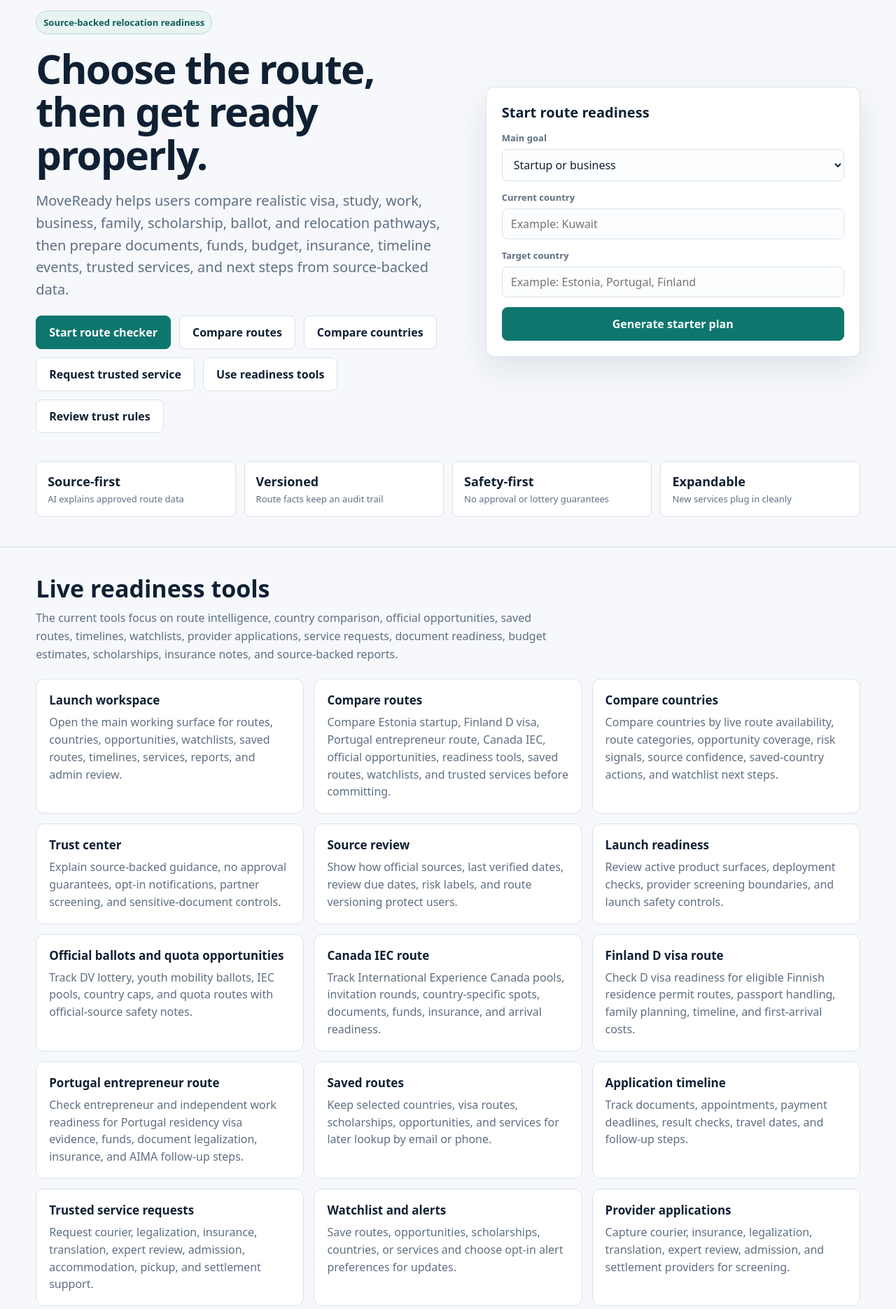
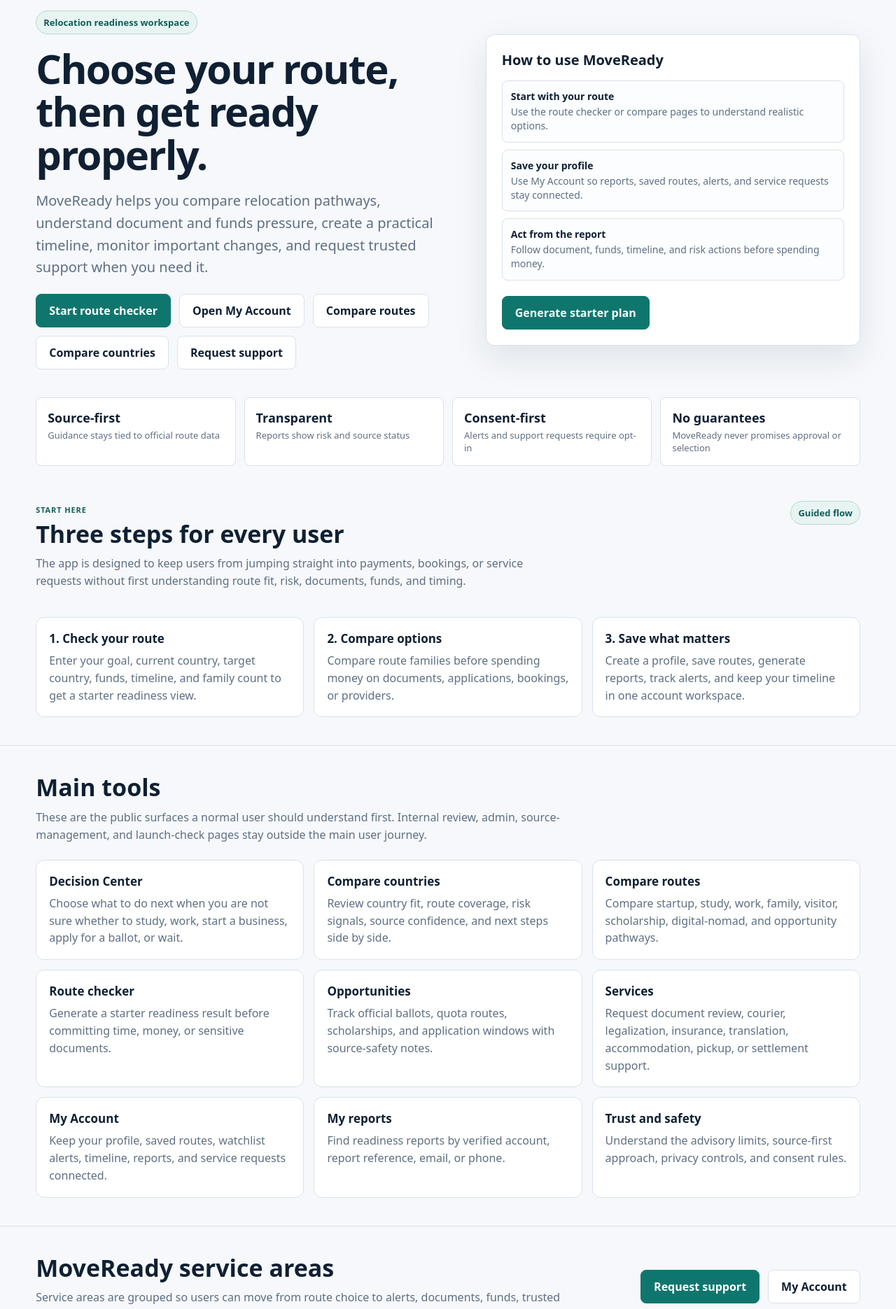
Before and after one commit to SirBM201/SirBM201-moveready-frontend, a Next.js app: page / in a window 1280 px wide. Shown: the part 120-1991 px from the top of the page at 70% size. Built offline with nearby package versions, Linux system fonts and the light colour scheme.

Commit message:
Simplify public home navigation and quick start

```diff
--- a/app/page.tsx
+++ b/app/page.tsx
@@ -1,124 +1,77 @@
 import SiteHeader from "@/components/SiteHeader";
 import { platformModules } from "@/lib/platformModules";
 
-const liveRoutes = [
+const quickStart = [
   {
-    title: "Launch workspace",
-    href: "/workspace",
-    text: "Open the main working surface for routes, countries, opportunities, watchlists, saved routes, timelines, services, reports, and admin review.",
+    title: "1. Check your route",
+    href: "/route-checker",
+    text: "Enter your goal, current country, target country, funds, timeline, and family count to get a starter readiness view.",
+  },
+  {
+    title: "2. Compare options",
+    href: "/compare",
+    text: "Compare route families before spending money on documents, applications, bookings, or providers.",
+  },
+  {
+    title: "3. Save what matters",
+    href: "/dashboard",
+    text: "Create a profile, save routes, generate reports, track alerts, and keep your timeline in one account workspace.",
+  },
+];
+
+const publicTools = [
+  {
+    title: "Decision Center",
+    href: "/decision-center",
+    text: "Choose what to do next when you are not sure whether to study, work, start a business, apply for a ballot, or wait.",
+  },
+  {
+    title: "Compare countries",
+    href: "/country-comparison",
+    text: "Review country fit, route coverage, risk signals, source confidence, and next steps side by side.",
   },
   {
     title: "Compare routes",
     href: "/compare",
-    text: "Compare Estonia startup, Finland D visa, Portugal entrepreneur route, Canada IEC, official opportunities, readiness tools, saved routes, watchlists, and trusted services before committing.",
-  },
-  {
-    title: "Compare countries",
-    href: "/country-comparison",
-    text: "Compare countries by live route availability, route categories, opportunity coverage, risk signals, source confidence, saved-country actions, and watchlist next steps.",
-  },
-  {
-    title: "Trust center",
-    href: "/trust",
-    text: "Explain source-backed guidance, no approval guarantees, opt-in notifications, partner screening, and sensitive-document controls.",
-  },
-  {
-    title: "Source review",
-    href: "/sources",
-    text: "Show how official sources, last verified dates, review due dates, risk labels, and route versioning protect users.",
-  },
-  {
-    title: "Launch readiness",
-    href: "/launch-readiness",
-    text: "Review active product surfaces, deployment checks, provider screening boundaries, and launch safety controls.",
-  },
-  {
-    title: "Official ballots and quota opportunities",
-    href: "/opportunities",
-    text: "Track DV lottery, youth mobility ballots, IEC pools, country caps, and quota routes with official-source safety notes.",
-  },
-  {
-    title: "Canada IEC route",
-    href: "/routes/canada-iec",
-    text: "Track International Experience Canada pools, invitation rounds, country-specific spots, documents, funds, insurance, and arrival readiness.",
-  },
-  {
-    title: "Finland D visa route",
-    href: "/routes/finland-d-visa",
-    text: "Check D visa readiness for eligible Finnish residence permit routes, passport handling, family planning, timeline, and first-arrival costs.",
-  },
-  {
-    title: "Portugal entrepreneur route",
-    href: "/routes/portugal-entrepreneur",
-    text: "Check entrepreneur and independent work readiness for Portugal residency visa evidence, funds, document legalization, insurance, and AIMA follow-up steps.",
-  },
-  {
-    title: "Saved routes",
-    href: "/saved-routes",
-    text: "Keep selected countries, visa routes, scholarships, opportunities, and services for later lookup by email or phone.",
-  },
-  {
-    title: "Application timeline",
-    href: "/timeline",
-    text: "Track documents, appointments, payment deadlines, result checks, travel dates, and follow-up steps.",
-  },
-  {
-    title: "Trusted service requests",
-    href: "/services",
-    text: "Request courier, legalization, insurance, translation, expert review, admission, accommodation, pickup, and settlement support.",
-  },
-  {
-    title: "Watchlist and alerts",
-    href: "/watchlist",
-    text: "Save routes, opportunities, scholarships, countries, or services and choose opt-in alert preferences for updates.",
-  },
-  {
-    title: "Provider applications",
-    href: "/partners/apply",
-    text: "Capture courier, insurance, legalization, translation, expert review, admission, and settlement providers for screening.",
-  },
-  {
-    title: "Readiness tools",
-    href: "/readiness",
-    text: "Check name consistency, documents, proof-of-funds gaps, and refusal-risk indicators before submitting evidence.",
-  },
-  {
-    title: "Estonia startup route",
-    href: "/routes/estonia-startup",
-    text: "Review Startup Committee, D visa, document, funds, insurance, and budget readiness for Estonia startup founders.",
+    text: "Compare startup, study, work, family, visitor, scholarship, digital-nomad, and opportunity pathways.",
   },
   {
     title: "Route checker",
     href: "/route-checker",
-    text: "Compare study, work, startup, family, scholarship, visitor, and digital-nomad pathways before spending money.",
+    text: "Generate a starter readiness result before committing time, money, or sensitive documents.",
   },
   {
-    title: "Document checklist",
-    href: "/document-checklist",
-    text: "Turn a route into a practical document list with required, conditional, and recommended items.",
+    title: "Opportunities",
+    href: "/opportunities",
+    text: "Track official ballots, quota routes, scholarships, and application windows with source-safety notes.",
   },
   {
-    title: "Funds and budget readiness",
-    href: "/budget-calculator",
-    text: "Estimate application costs, proof-of-funds pressure, insurance, travel, accommodation, and first-arrival costs.",
+    title: "Services",
+    href: "/services",
+    text: "Request document review, courier, legalization, insurance, translation, accommodation, pickup, or settlement support.",
   },
   {
-    title: "Scholarship matching",
-    href: "/scholarships",
-    text: "Help students find funding routes without making scholarship research the whole product.",
+    title: "My Account",
+    href: "/dashboard",
+    text: "Keep your profile, saved routes, watchlist alerts, timeline, reports, and service requests connected.",
   },
   {
-    title: "Readiness reports",
-    href: "/report-preview",
-    text: "Generate a route-specific action plan with risk notes, source status, and next steps.",
+    title: "My reports",
+    href: "/my-reports",
+    text: "Find readiness reports by verified account, report reference, email, or phone.",
+  },
+  {
+    title: "Trust and safety",
+    href: "/trust",
+    text: "Understand the advisory limits, source-first approach, privacy controls, and consent rules.",
   },
 ];
 
 const trustItems = [
-  { value: "Source-first", label: "AI explains approved route data" },
-  { value: "Versioned", label: "Route facts keep an audit trail" },
-  { value: "Safety-first", label: "No approval or lottery guarantees" },
-  { value: "Expandable", label: "New services plug in cleanly" },
+  { value: "Source-first", label: "Guidance stays tied to official route data" },
+  { value: "Transparent", label: "Reports show risk and source status" },
+  { value: "Consent-first", label: "Alerts and support requests require opt-in" },
+  { value: "No guarantees", label: "MoveReady never promises approval or selection" },
 ];
 
 const availabilityLabel = {
@@ -136,43 +89,28 @@ export default function Home() {
 
       <section className="hero-band" id="checker">
         <div className="hero-copy">
-          <span className="eyebrow">Source-backed relocation readiness</span>
-          <h1>Choose the route, then get ready properly.</h1>
+          <span className="eyebrow">Relocation readiness workspace</span>
+          <h1>Choose your route, then get ready properly.</h1>
           <p className="lede">
-            MoveReady helps users compare realistic visa, study, work, business, family, scholarship, ballot, and relocation pathways, then prepare documents, funds, budget, insurance, timeline events, trusted services, and next steps from source-backed data.
+            MoveReady helps you compare relocation pathways, understand document and funds pressure, create a practical timeline, monitor important changes, and request trusted support when you need it.
           </p>
           <div className="actions">
             <a className="btn primary" href="/route-checker">Start route checker</a>
+            <a className="btn" href="/dashboard">Open My Account</a>
             <a className="btn" href="/compare">Compare routes</a>
             <a className="btn" href="/country-comparison">Compare countries</a>
-            <a className="btn" href="/services">Request trusted service</a>
-            <a className="btn" href="/readiness">Use readiness tools</a>
-            <a className="btn" href="/trust">Review trust rules</a>
+            <a className="btn" href="/services">Request support</a>
           </div>
         </div>
 
-        <aside className="workflow-panel" aria-label="Route readiness starter">
-          <h2>Start route readiness</h2>
-          <div className="form-grid">
-            <div className="field">
-              <label htmlFor="goal">Main goal</label>
-              <select id="goal" defaultValue="business">
-                <option value="study">Study or scholarship</option>
-                <option value="work">Work abroad</option>
-                <option value="business">Startup or business</option>
-                <option value="family">Family relocation</option>
-                <option value="visit">Visitor route</option>
-                <option value="ballot">Ballot or quota opportunity</option>
-              </select>
-            </div>
-            <div className="field">
-              <label htmlFor="from">Current country</label>
-              <input id="from" placeholder="Example: Kuwait" />
-            </div>
-            <div className="field">
-              <label htmlFor="target">Target country</label>
-              <input id="target" placeholder="Example: Estonia, Portugal, Finland" />
-            </div>
+        <aside className="workflow-panel" aria-label="MoveReady quick start">
+          <h2>How to use MoveReady</h2>
+          <div className="mini-list">
+            <div><strong>Start with your route</strong><span>Use the route checker or compare pages to understand realistic options.</span></div>
+            <div><strong>Save your profile</strong><span>Use My Account so reports, saved routes, alerts, and service requests stay connected.</span></div>
+            <div><strong>Act from the report</strong><span>Follow document, funds, timeline, and risk actions before spending money.</span></div>
+          </div>
+          <div className="actions">
             <a className="btn primary" href="/route-checker">Generate starter plan</a>
           </div>
         </aside>
@@ -187,13 +125,34 @@ export default function Home() {
         ))}
       </section>
 
-      <section className="section" id="modules">
-        <h2>Live readiness tools</h2>
+      <section className="section no-top-pad" id="quick-start">
+        <div className="section-heading-row">
+          <div>
+            <p className="overline">Start here</p>
+            <h2>Three steps for every user</h2>
+            <p className="section-intro">
+              The app is designed to keep users from jumping straight into payments, bookings, or service requests without first understanding route fit, risk, documents, funds, and timing.
+            </p>
+          </div>
+          <span className="status-dot">Guided flow</span>
+        </div>
+        <div className="grid">
+          {quickStart.map((route) => (
+            <a className="card" href={route.href} key={route.title}>
+              <h3>{route.title}</h3>
+              <p>{route.text}</p>
+            </a>
+          ))}
+        </div>
+      </section>
+
+      <section className="section" id="tools">
+        <h2>Main tools</h2>
         <p className="section-intro">
-          The current tools focus on route intelligence, country comparison, official opportunities, saved routes, timelines, watchlists, provider applications, service requests, document readiness, budget estimates, scholarships, insurance notes, and source-backed reports.
+          These are the public surfaces a normal user should understand first. Internal review, admin, source-management, and launch-check pages stay outside the main user journey.
         </p>
         <div className="grid">
-          {liveRoutes.map((route) => (
+          {publicTools.map((route) => (
             <a className="card" href={route.href} key={route.title}>
               <h3>{route.title}</h3>
               <p>{route.text}</p>
@@ -205,14 +164,14 @@ export default function Home() {
       <section className="section" id="platform-map">
         <div className="section-heading-row">
           <div>
-            <h2>MoveReady platform</h2>
+            <h2>MoveReady service areas</h2>
             <p className="section-intro">
-              Services are organized so users can move from route choice to alerts, documents, funds, trusted support, and settlement inside one platform.
+              Service areas are grouped so users can move from route choice to alerts, documents, funds, trusted support, and settlement inside one clear platform.
             </p>
           </div>
           <div className="actions">
-            <a className="btn primary" href="/services">Request service</a>
-            <a className="btn" href="/platform">View platform</a>
+            <a className="btn primary" href="/services">Request support</a>
+            <a className="btn" href="/dashboard">My Account</a>
           </div>
         </div>
         <div className="module-preview-grid">
@@ -228,12 +187,12 @@ export default function Home() {
       </section>
 
       <section className="section" id="report">
-        <h2>Readiness report foundation</h2>
+        <h2>What a readiness report gives you</h2>
         <p className="section-intro">
-          Every sensitive report keeps the route version, source snapshots, risk level, last verified date, review due date, and refresh status used when the report was generated.
+          Each report should preserve the route context, risk level, source status, document gaps, funds pressure, and next actions used when the report was generated.
         </p>
         <article className="card">
-          <h3>Example report sections</h3>
+          <h3>Typical report sections</h3>
           <div className="badge-row">
             <span className="badge">Route summary</span>
             <span className="badge">Eligibility notes</span>
@@ -241,11 +200,8 @@ export default function Home() {
             <span className="badge">Proof of funds</span>
             <span className="badge">Budget estimate</span>
             <span className="badge">Insurance notes</span>
-            <span className="badge">Scholarship options</span>
             <span className="badge">Timeline events</span>
-            <span className="badge">Provider support</span>
             <span className="badge">Service requests</span>
-            <span className="badge">Opportunity alerts</span>
             <span className="badge">Source freshness</span>
           </div>
         </article>
```
